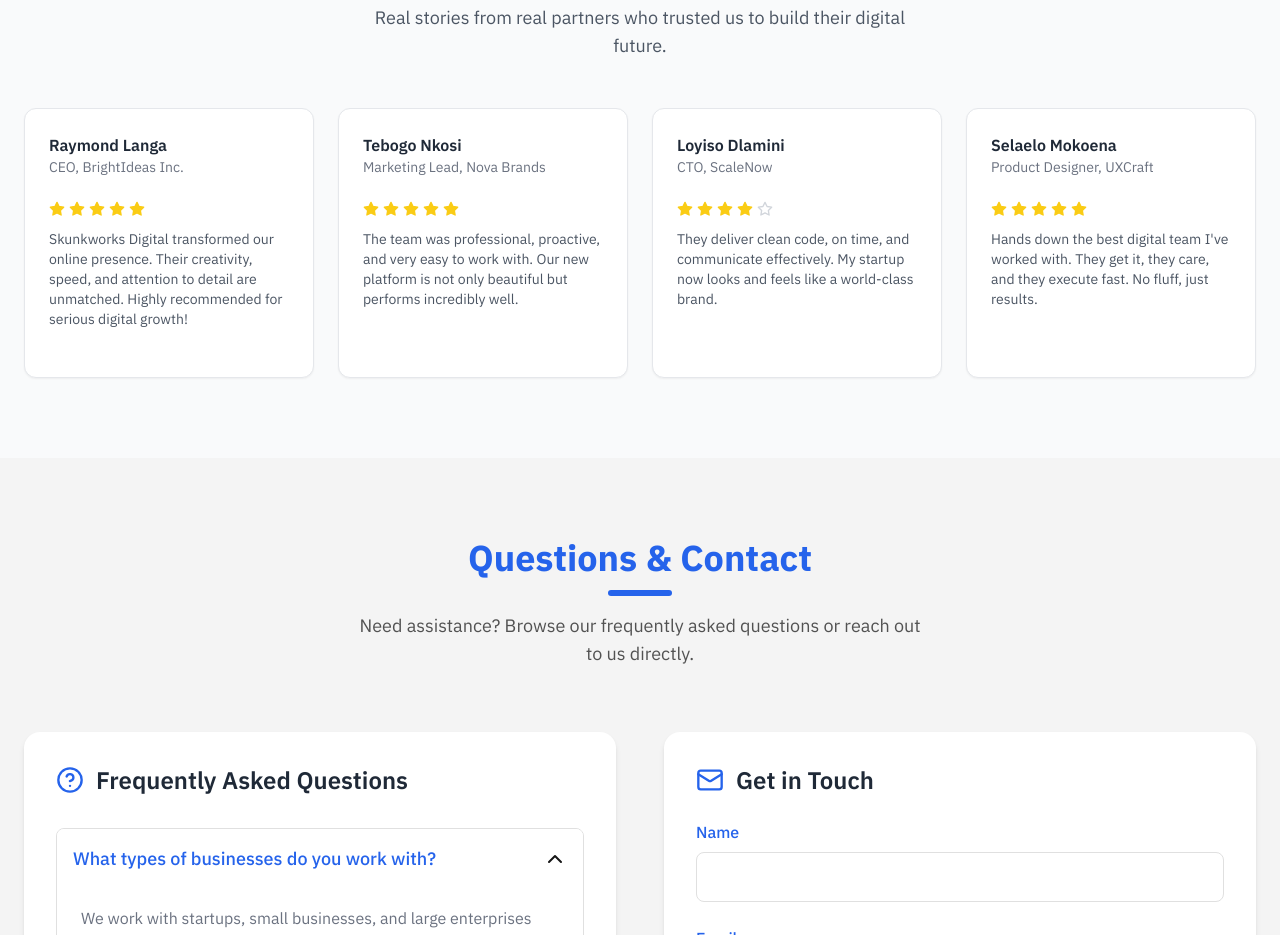
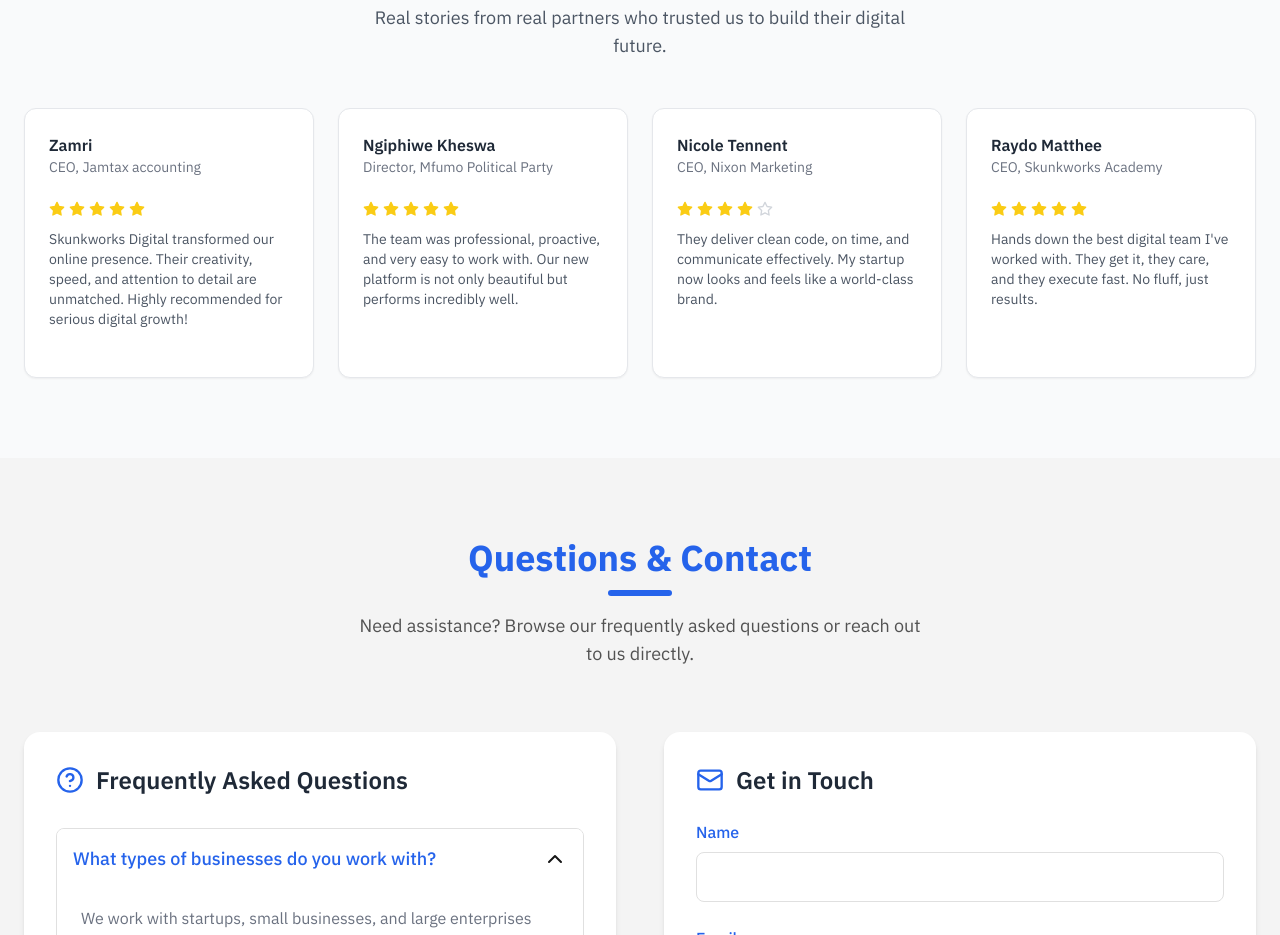
Before and after one commit to Skunkworks-Digital/www, a React (Vite) app: page / in a window 1280 px wide. Shown: the part 3800-4735 px from the top of the page. Built offline with nearby package versions, Linux system fonts and the light colour scheme.

Commit message:
Update Testimonials.tsx

```diff
--- a/src/components/Testimonials.tsx
+++ b/src/components/Testimonials.tsx
@@ -7,29 +7,29 @@ interface SectionProps {
 
 const testimonials = [
   {
-    name: "Raymond Langa",
-    role: "CEO, BrightIdeas Inc.",
+    name: "Zamri",
+    role: "CEO, Jamtax accounting ",
     rating: 5,
     comment:
       "Skunkworks Digital transformed our online presence. Their creativity, speed, and attention to detail are unmatched. Highly recommended for serious digital growth!",
   },
   {
-    name: "Tebogo Nkosi",
-    role: "Marketing Lead, Nova Brands",
+    name: "Ngiphiwe Kheswa",
+    role: "Director, Mfumo Political Party",
     rating: 5,
     comment:
       "The team was professional, proactive, and very easy to work with. Our new platform is not only beautiful but performs incredibly well.",
   },
   {
-    name: "Loyiso Dlamini",
-    role: "CTO, ScaleNow",
+    name: "Nicole Tennent ",
+    role: "CEO, Nixon Marketing",
     rating: 4,
     comment:
       "They deliver clean code, on time, and communicate effectively. My startup now looks and feels like a world-class brand.",
   },
   {
-    name: "Selaelo Mokoena",
-    role: "Product Designer, UXCraft",
+    name: "Raydo Matthee",
+    role: "CEO, Skunkworks Academy",
     rating: 5,
     comment:
       "Hands down the best digital team I've worked with. They get it, they care, and they execute fast. No fluff, just results.",
```
